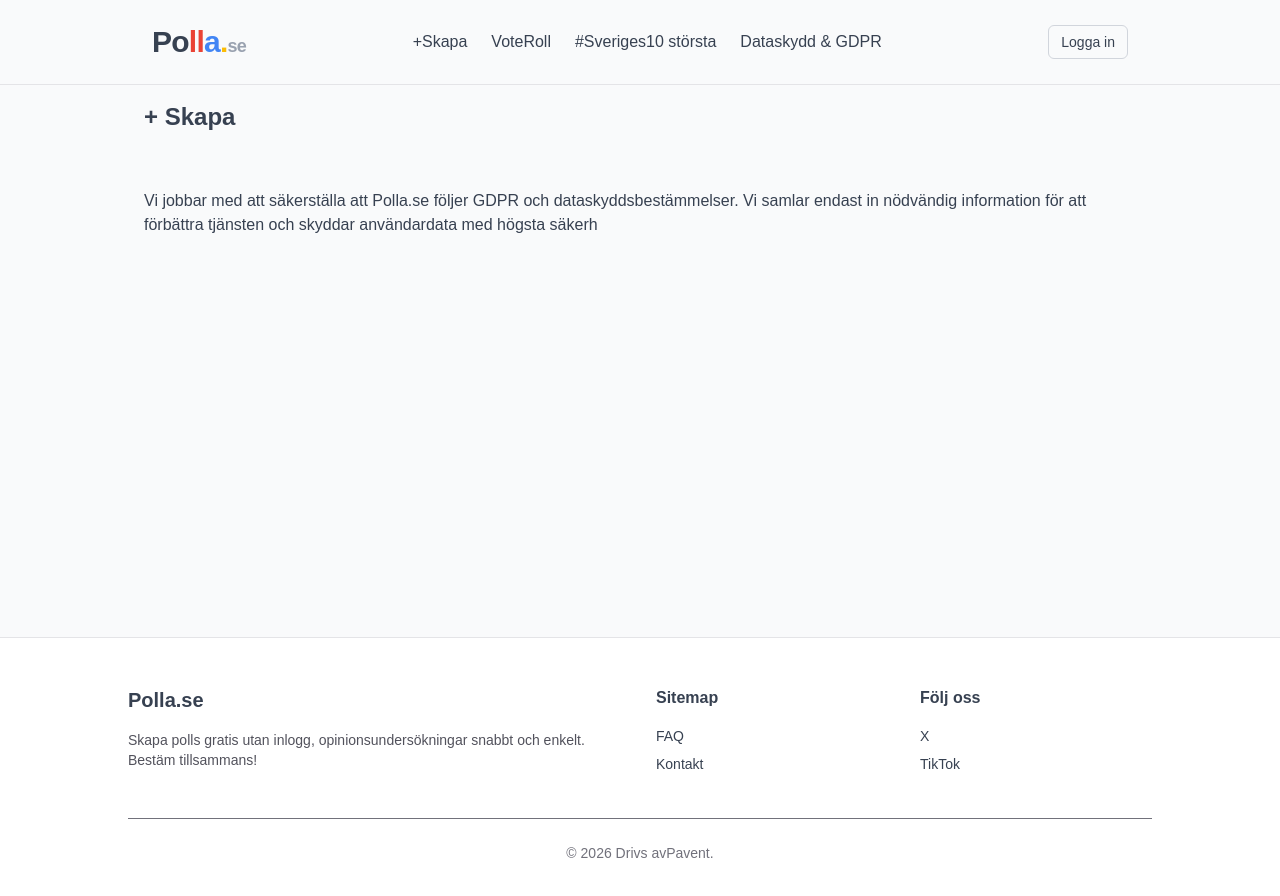
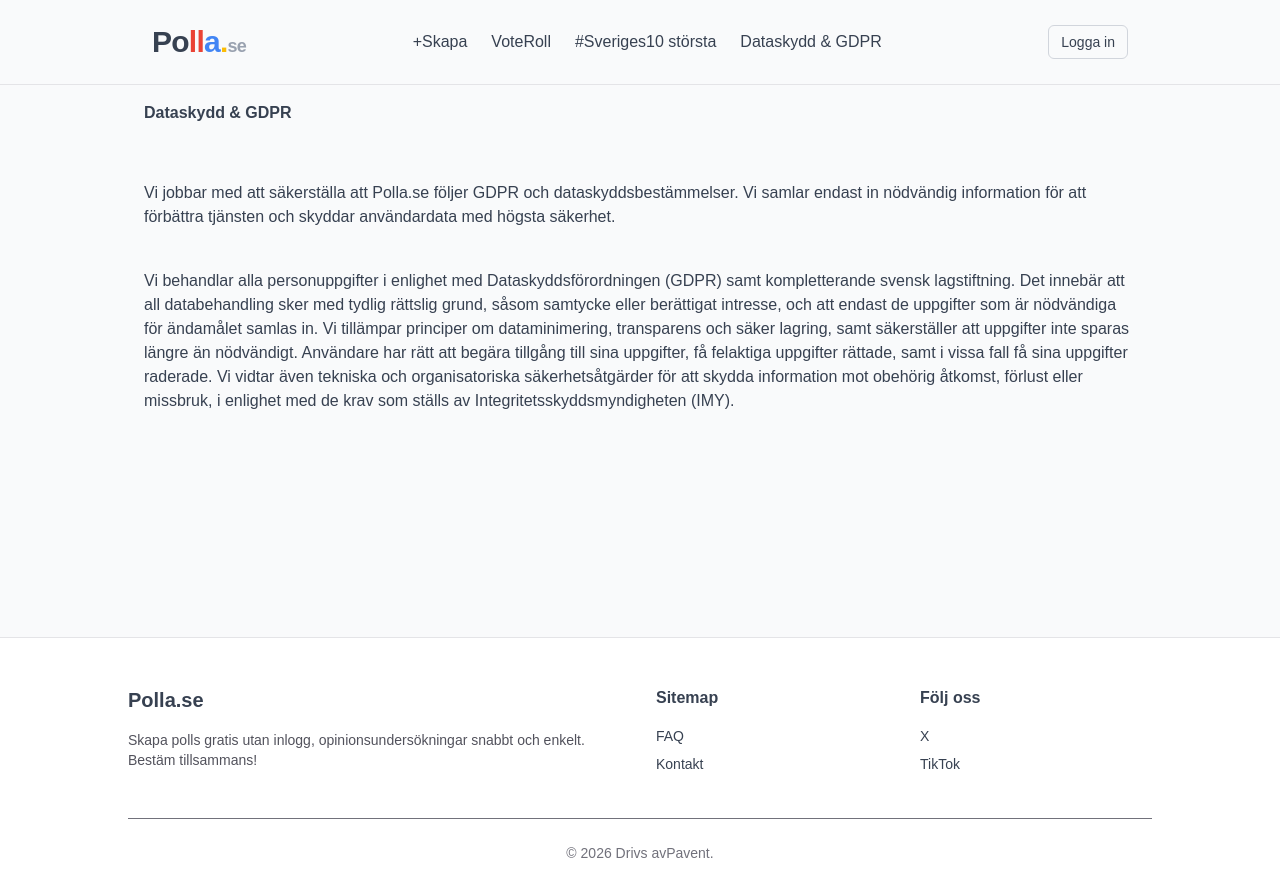
Before and after one commit to PowerPXL/polla-next, a Next.js app: page /dataprotect in a window 1280 px wide. Shown: the top 896 px of the page. Built offline with nearby package versions, Linux system fonts and the light colour scheme; no server answers.

Commit message:
Live 1.0

```diff
--- a/app/dataprotect/page.tsx
+++ b/app/dataprotect/page.tsx
@@ -6,8 +6,9 @@ export const metadata = {
 export default function Page() {
   return (
     <>
-      <h1 className="mb-4 text-2xl font-bold">+ Skapa</h1>
-      <p>Vi jobbar med att säkerställa att Polla.se följer GDPR och dataskyddsbestämmelser. Vi samlar endast in nödvändig information för att förbättra tjänsten och skyddar användardata med högsta säkerh</p>
+      <h1 className="mb-4 text-1xl font-bold">Dataskydd & GDPR</h1>
+      <p>Vi jobbar med att säkerställa att Polla.se följer GDPR och dataskyddsbestämmelser. Vi samlar endast in nödvändig information för att förbättra tjänsten och skyddar användardata med högsta säkerhet.</p>
+      <p>Vi behandlar alla personuppgifter i enlighet med Dataskyddsförordningen (GDPR) samt kompletterande svensk lagstiftning. Det innebär att all databehandling sker med tydlig rättslig grund, såsom samtycke eller berättigat intresse, och att endast de uppgifter som är nödvändiga för ändamålet samlas in. Vi tillämpar principer om dataminimering, transparens och säker lagring, samt säkerställer att uppgifter inte sparas längre än nödvändigt. Användare har rätt att begära tillgång till sina uppgifter, få felaktiga uppgifter rättade, samt i vissa fall få sina uppgifter raderade. Vi vidtar även tekniska och organisatoriska säkerhetsåtgärder för att skydda information mot obehörig åtkomst, förlust eller missbruk, i enlighet med de krav som ställs av Integritetsskyddsmyndigheten (IMY).</p>
     </>
   );
 }
--- a/app/page.tsx
+++ b/app/page.tsx
@@ -34,10 +34,9 @@ export default async function Home() {
 
   return (
     <main className="container mx-auto max-w-6xl">
-      <ContentBlock title="- ÄR UNDER UPPBYGGNAD | Tjänsten Polla.se är ej i drift -">
-        <p>Bestäm tillsammans. Skapa röstningar gratis -utan inlogg.</p>
+      <ContentBlock title="Bestäm tillsammans. Skapa röstningar gratis - utan inlogg.">
+        <p>Röstning är helt anonym och kopplas inte till person</p>
       </ContentBlock>
-
       <ContentCard
         blockTitle="Populära"
         items={featuredPolls}
--- a/app/sverigestopp10/page.tsx
+++ b/app/sverigestopp10/page.tsx
@@ -7,7 +7,7 @@ export default function Page() {
   return (
     <>
       <h1 className="mb-4 text-2xl font-bold">#Sveriges 10 största polls</h1>
-      <p> kommer snart...</p>
+      <p> Kommande</p>
     </>
   );
 }
--- a/app/voteroll/page.tsx
+++ b/app/voteroll/page.tsx
@@ -7,7 +7,7 @@ export default function Page() {
   return (
     <>
       <h1 className="mb-4 text-2xl font-bold">Rösta på populära rullande polls</h1>
-      <p>Frågor och svar.</p>
+      <p>Kommande</p>
     </>
   );
 }
--- a/components/ContentBlock.tsx
+++ b/components/ContentBlock.tsx
@@ -7,7 +7,7 @@ export default function ContentBlock({
 }) {
   return (
     <section className="bg-white-100 rounded-2xl border border-gray-300 p-6 my-8">
-      <h2 className="text-xl font-bold mb-2">{title}</h2>
+      <h2 className="text-4xl font-bold mb-2">{title}</h2>
 
       <div className="leading-7 text-gray-600 space-y-4">
         {children}
```
